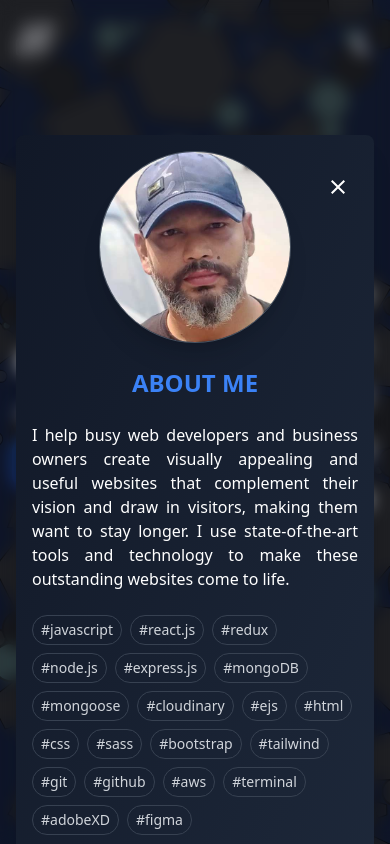
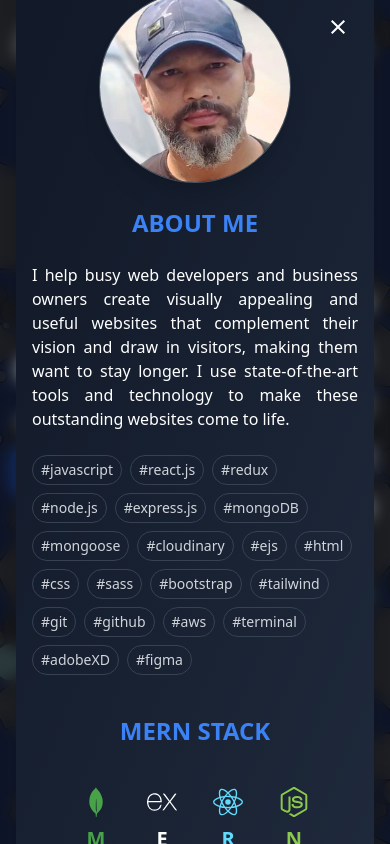
Before and after one commit to smshiplu/smnasiruddin, a React (Create React App) app: page / in a window 390 px wide. Both pictures are taken after a click on the button "About Me". Shown: the top 844 px of the page. Built offline with nearby package versions, Linux system fonts and the light colour scheme; no server answers.

Commit message:
fixing layout for small screen

```diff
--- a/src/components/HeaderSection/components/Hero.js
+++ b/src/components/HeaderSection/components/Hero.js
@@ -18,7 +18,7 @@ export const Hero = () => {
         <div className='flex flex-col gap-4 z-30 relative xs:ml-0 sm:ml-6 md:ml-10'>
           <h1 className='text-4xl md:text-7xl font-headingFont mt-10'>Nasir Uddin</h1>
           <small className='text-lg font-serif italic'>MERN Stack Developer</small>
-          <button onClick={ e => setIsOpen(true)} className="w-24 sm:w-28 md:w-32 text-xs sm:text-sm  relative inline-flex items-center justify-center p-0.5 mb-2 me-2 font-medium text-gray-900 rounded-lg group bg-gradient-to-br from-sky-600 to-blue-800 group-hover:from-sky-600 group-hover:to-blue-800 hover:text-white dark:text-white focus:ring-4 focus:outline-none focus:ring-blue-800 after:content-['\2192'] after:text-4xl after:text-white after:absolute after:top-1/2 after:-translate-y-1/2 after:left-[84px] sm:after:left-24 md:after:left-28 after:flex after:items-center after:justify-center after:-mt-1 hover:scale-105 after:hover:ml-4 md:after:hover:ml-6 after:transition-all after:ease-in-out after:duration-75 pointer-events-auto">
+          <button onClick={ e => setIsOpen(true)} className="w-28 md:w-32 text-xs sm:text-sm  relative inline-flex items-center justify-center p-0.5 mb-2 me-2 font-medium text-gray-900 rounded-lg group bg-gradient-to-br from-sky-600 to-blue-800 group-hover:from-sky-600 group-hover:to-blue-800 hover:text-white dark:text-white focus:ring-4 focus:outline-none focus:ring-blue-800 after:content-['\2192'] after:text-4xl after:text-white after:absolute after:top-1/2 after:-translate-y-1/2 after:left-[100px] sm:after:left-24 md:after:left-28 after:flex after:items-center after:justify-center after:-mt-1 hover:scale-105 after:hover:ml-4 md:after:hover:ml-6 after:transition-all after:ease-in-out after:duration-75 pointer-events-auto">
             <span className="relative w-full px-3 md:px-5 py-2.5 transition-all ease-in duration-75 bg-slate-900 text-white rounded-md group-hover:bg-opacity-0">
             About Me
             </span>
--- a/src/components/HeaderSection/components/Modal.js
+++ b/src/components/HeaderSection/components/Modal.js
@@ -26,7 +26,7 @@ export const Modal = ({ isOpen, setIsOpen }) => {
             animate={{ scale: 1, rotate: "0deg" }}
             exit={{ scale: 0, rotate: "0deg" }}
             onClick={(e) => e.stopPropagation()}
-            className="bg-gradient-to-br from-gray-900 to-slate-800 text-white p-4 md:p-6 mt-80 md:mt-0 rounded-lg w-full shadow-xl cursor-default relative overflow-hidden overflow-y-auto"
+            className="bg-gradient-to-br from-gray-900 to-slate-800 text-white p-4 md:p-6 mt-0 md:mt-0 rounded-lg w-full shadow-xl cursor-default relative overflow-hidden overflow-y-auto"
           >
             <motion.button
               initial= {{ rotate: 0, scale: 1 }}
--- a/src/components/HeaderSection/components/ScrollButton.js
+++ b/src/components/HeaderSection/components/ScrollButton.js
@@ -8,7 +8,7 @@ export const ScrollButton = ({forwardedRef}) => {
 
   return (
     <div className='bottom max-w-screen-xl mx-auto w-full text-center z-10 pointer-events-none'>
-      <button onClick={handleScrollTo} className="scrollToBtn w-24 sm:w-28 md:w-32 text-xs sm:text-sm relative inline-flex items-center justify-center p-0.5  me-2  mb-10 font-medium text-gray-900 rounded-lg group bg-gradient-to-br from-sky-600 to-blue-800 group-hover:from-sky-600 group-hover:to-blue-800 hover:text-white dark:text-white focus:ring-4 focus:outline-none focus:ring-blue-800 transition-all after:content-['\2193'] after:text-4xl after:text-white after:absolute after:top-full after:-translate-x-1/2 after:left-1/2 after:flex after:items-center after:justify-center after:-mt-4 hover:scale-110 after:hover:mt-1 after:duration-200 pointer-events-auto">
+      <button onClick={handleScrollTo} className="scrollToBtn w-28 md:w-32 text-xs sm:text-sm relative inline-flex items-center justify-center p-0.5  me-2  mb-10 font-medium text-gray-900 rounded-lg group bg-gradient-to-br from-sky-600 to-blue-800 group-hover:from-sky-600 group-hover:to-blue-800 hover:text-white dark:text-white focus:ring-4 focus:outline-none focus:ring-blue-800 transition-all after:content-['\2193'] after:text-4xl after:text-white after:absolute after:top-full after:-translate-x-1/2 after:left-1/2 after:flex after:items-center after:justify-center after:-mt-4 hover:scale-110 after:hover:mt-1 after:duration-200 pointer-events-auto">
         <span className="relative w-full px-3 md:px-5 py-2.5 transition-all ease-in duration-75 bg-slate-900 text-white rounded-md group-hover:bg-opacity-0">
         Latest works
         </span>
```
